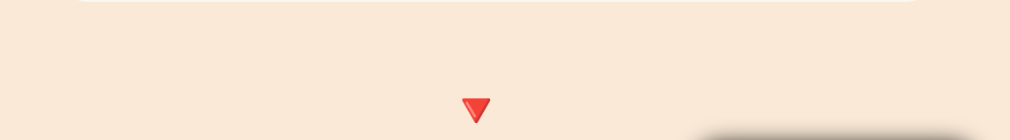
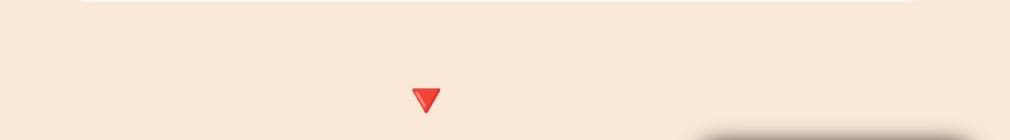
Before and after one commit to B-a-l-aj-i/portfolio, a React (Create React App) app: page / in a window 1280 px wide. Shown: the part 642-782 px from the top of the page, without its empty margins (194-1204 px from the left). Built offline with nearby package versions, Linux system fonts and the light colour scheme.

Commit message:
almost completed

```diff
--- a/src/components/navbar/ani.css
+++ b/src/components/navbar/ani.css
@@ -3,16 +3,17 @@
 .box{
     position:absolute;
     top:85%;
-    left: 50%;
+    right: 50%;
     width: 50px;
     height:50px;
     transform: translateY(0px);
     transition: 0.5s;
     margin-top: 0;
-    animation: jump 0.7s 0.5s  alternate-reverse infinite;
+    animation: jump 0.5s 0.1s  alternate-reverse infinite;
 }
 
 .box span{
+    margin-inline: auto;
     font-size:3rem;
 }
 
@@ -22,6 +23,6 @@
 
     }
     to{
-        transform: translateY(40px);
+        transform: translateY(30px);
     }
 }
```
